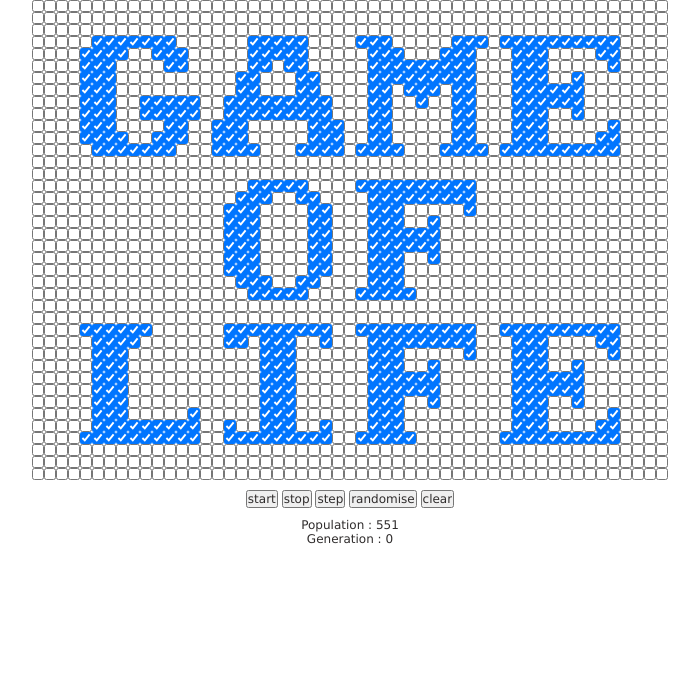
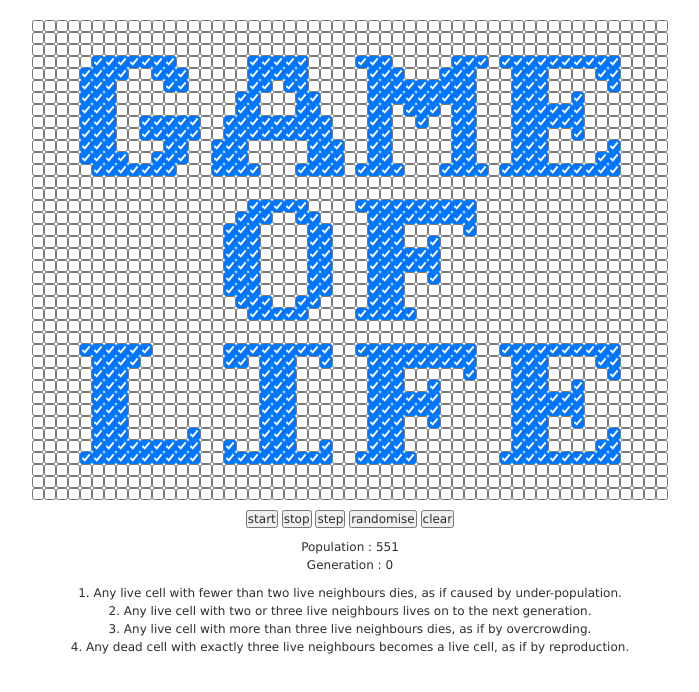
Before and after one commit to JasonStorey/checkboxes-of-life, a website with bundled scripts: page src/html/index.html in a window 1280 px wide. Shown: the whole page, without its empty margins (290-989 px from the left). Built offline with nearby package versions, Linux system fonts and the light colour scheme.

Commit message:
Add Conway's rules and nudge the layout a bit.

```diff
--- a/src/html/index.html
+++ b/src/html/index.html
@@ -4,16 +4,20 @@
     <meta charset="UTF-8">
     <title>Checkboxes of Life</title>
     <style>
-        html, body, div, input {
+        html, body, div, input, ul, li {
             margin: 0;
             padding: 0;
             text-align: center;
             font-size: 12px;
             color: #2f2c2c;
             font-family: "Futura", "Lucida Grande", "Lucida Sans Unicode", Helvetica, Arial, sans-serif;
+            line-height: 18px;
+        }
+        #container {
+            margin-top: 20px;
         }
         #container .row {
-            line-height: 0px;
+            line-height: 0;
             text-align: center;
         }
         input[type="checkbox"] {
@@ -23,6 +27,12 @@
         .buttons {
             margin-top: 10px;
             margin-bottom: 10px;
+        }
+        ul {
+            list-style: none;
+            text-decoration: none;
+            margin-top: 10px;
+            font-size: 10px;
         }
     </style>
 </head>
@@ -37,6 +47,13 @@
     </div>
     <div><span>Population : </span><span id="population"></span></div>
     <div><span>Generation : </span><span id="generation"></span></div>
+    <ul>
+        <li>1. Any live cell with fewer than two live neighbours dies, as if caused by under-population.</li>
+        <li>2. Any live cell with two or three live neighbours lives on to the next generation.</li>
+        <li>3. Any live cell with more than three live neighbours dies, as if by overcrowding.</li>
+        <li>4. Any dead cell with exactly three live neighbours becomes a live cell, as if by reproduction.</li>
+    </ul>
+    <div></div>
     <script type="application/javascript" src="./checkboxes-of-life.js"></script>
 </body>
 </html>
```
